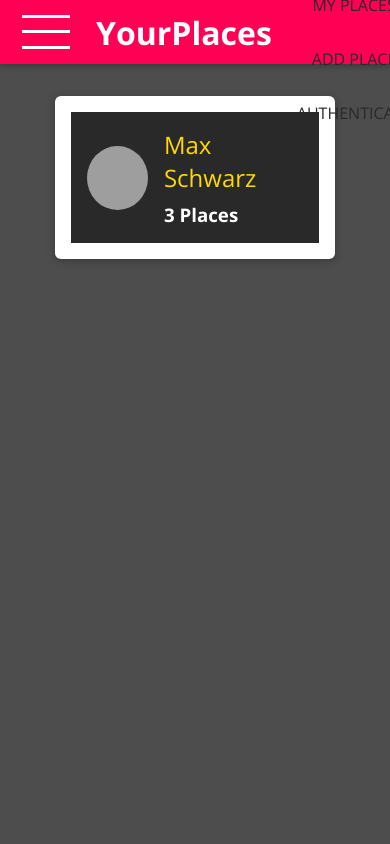
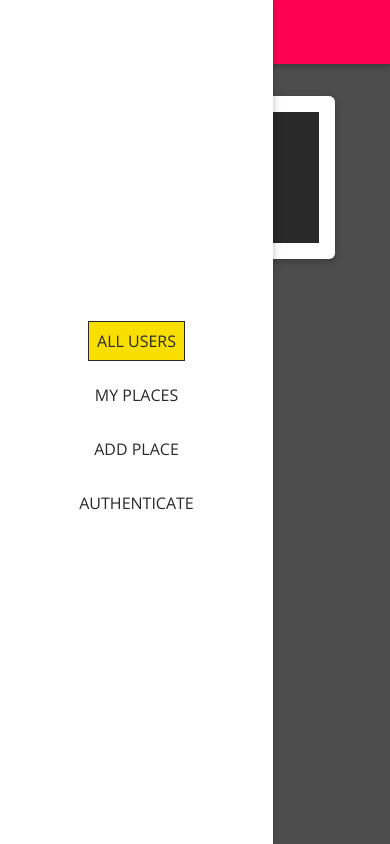
Before and after one commit to tanish-1/udemyMiniProject, a React (Vite) app: page / in a window 390 px wide. Built offline with nearby package versions, Linux system fonts and the light colour scheme; grey boxes are pictures that could not be loaded.

Commit message:
navlink responsive done

```diff
--- a/src/shared/components/Navigation/MainNavigation.jsx
+++ b/src/shared/components/Navigation/MainNavigation.jsx
@@ -2,9 +2,16 @@ import React from 'react';
 import './MainNavigation.css'
 import {Link} from "react-router-dom";
 import MainHeader from "./MainHeader";
+import SideDrawer from "./SideDrawer.jsx";
 import NavLinks from "./NavLinks.jsx";
 const MainNavigation = (props) => {
     return (
+        <>
+        <SideDrawer>
+            <nav className="main-navigation__drawer-nav">
+                <NavLinks />
+            </nav>
+        </SideDrawer>
       <MainHeader>
           <button className="main-navigation__menu-btn">
               <span></span>
@@ -14,10 +21,11 @@ const MainNavigation = (props) => {
           <h1 className="main-navigation__title">
              <Link to = "/">YourPlaces</Link>
           </h1>
-          <nav>
+          <nav className="main-navigation__header-nav">
             <NavLinks/>
           </nav>
       </MainHeader>
+        </>
     );
 };
 
--- a/src/shared/components/Navigation/SideDrawer.css
+++ b/src/shared/components/Navigation/SideDrawer.css
@@ -0,0 +1,10 @@
+.side-drawer {
+    position: fixed;
+    left: 0;
+    top: 0;
+    z-index: 100;
+    height: 100vh;
+    width: 70%;
+    background: white;
+    box-shadow: 0 2px 8px rgba(0, 0, 0, 0.26);
+}
--- a/src/shared/components/Navigation/SideDrawer.jsx
+++ b/src/shared/components/Navigation/SideDrawer.jsx
@@ -0,0 +1,9 @@
+import React from 'react';
+import './SideDrawer.css'
+const SideDrawer = (props) => {
+    return (
+        <aside className="side-drawer ">{props.children}</aside>
+    );
+};
+
+export default SideDrawer;
```
